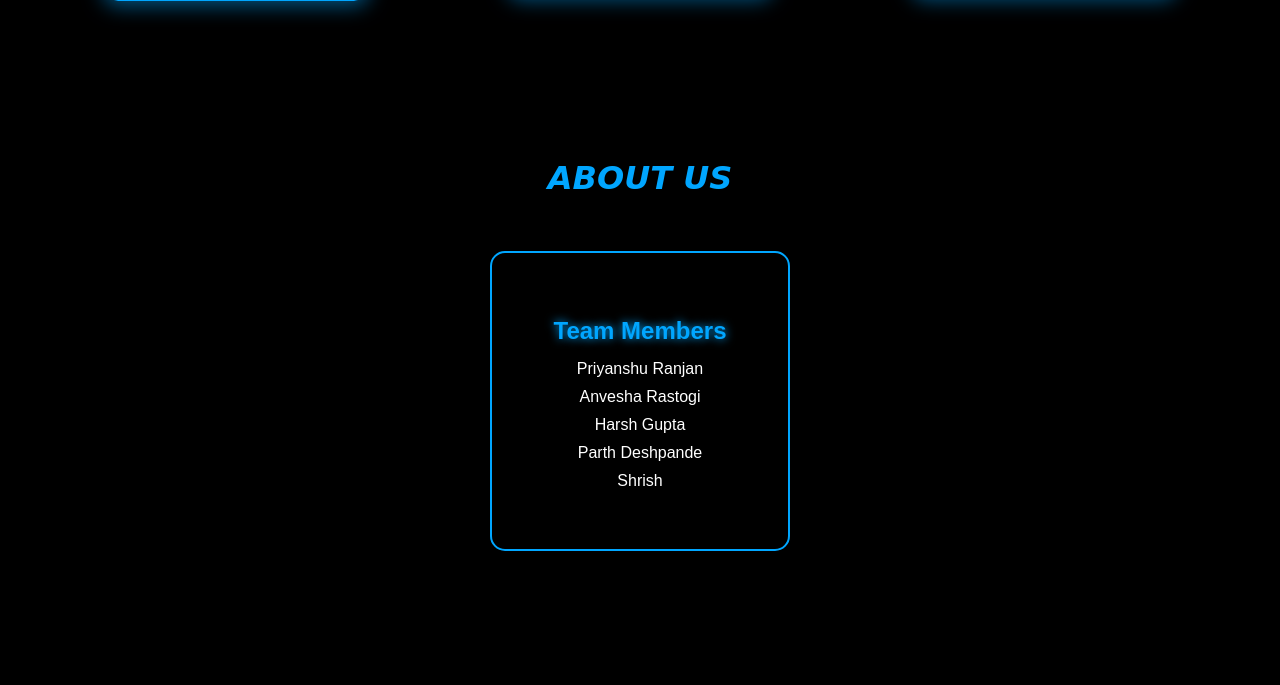
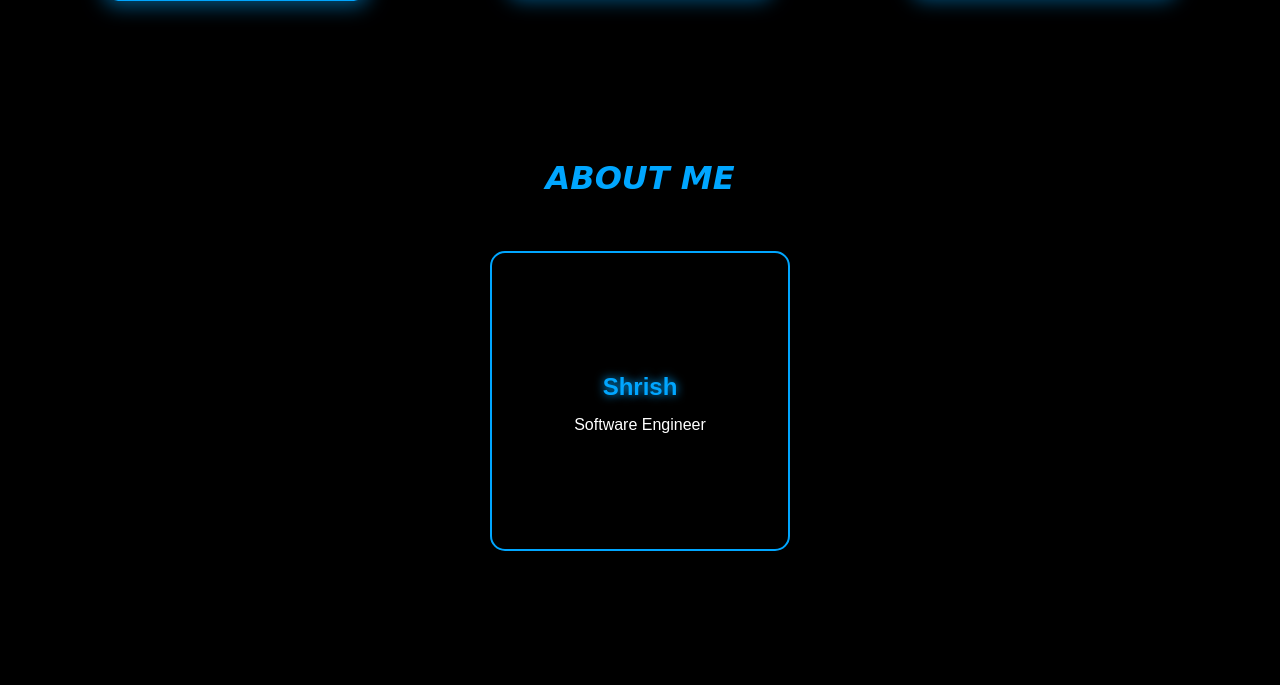
Before and after one commit to Shrishkd/Sentiment_Analysis, a Flask app: page / in a window 1280 px wide. Shown: the part 1426-2111 px from the top of the page. Run offline with Flask 3, Linux system fonts and the light colour scheme.

Commit message:
Edited About me

```diff
--- a/templates/Home.html
+++ b/templates/Home.html
@@ -129,7 +129,7 @@
 <br>
 <center>
 <div class="about">
-    <h1>ABOUT US</h1>
+    <h1>ABOUT ME</h1>
     <br>
     <br>
     <br>
@@ -138,20 +138,14 @@
           <div class="flip-card-inner">
             <div class="flip-card-front">
 
-              <h2>Team Members</h2>
-              <p>Priyanshu Ranjan</p>
-              <p>Anvesha Rastogi</p>
-              <p>Harsh Gupta</p>
-              <p>Parth Deshpande</p>
-              <p>Shrish</p>
+              <h2>Shrish</h2>
+              <p>Software Engineer</p>
             </div>
             <div class="flip-card-back">
-                <h2>Supervisor</h2>
-                <p>Dr. Jitendra Parmar</p>
-                <h2>Reviewer 1</h2>
-                <p>Mr. Manoj Kumar</p>
-                <h2>Reviewer 2</h2>
-                <p>Dr. Raghvendra Mishra</p>
+                <h2>About Me</h2>
+                <p>B.tech CSE (AI/ML) student.</p>
+                <p>Full Stack and Machine Learning Engineer</p>
+
             </div>
           </div>
         </div>
```
